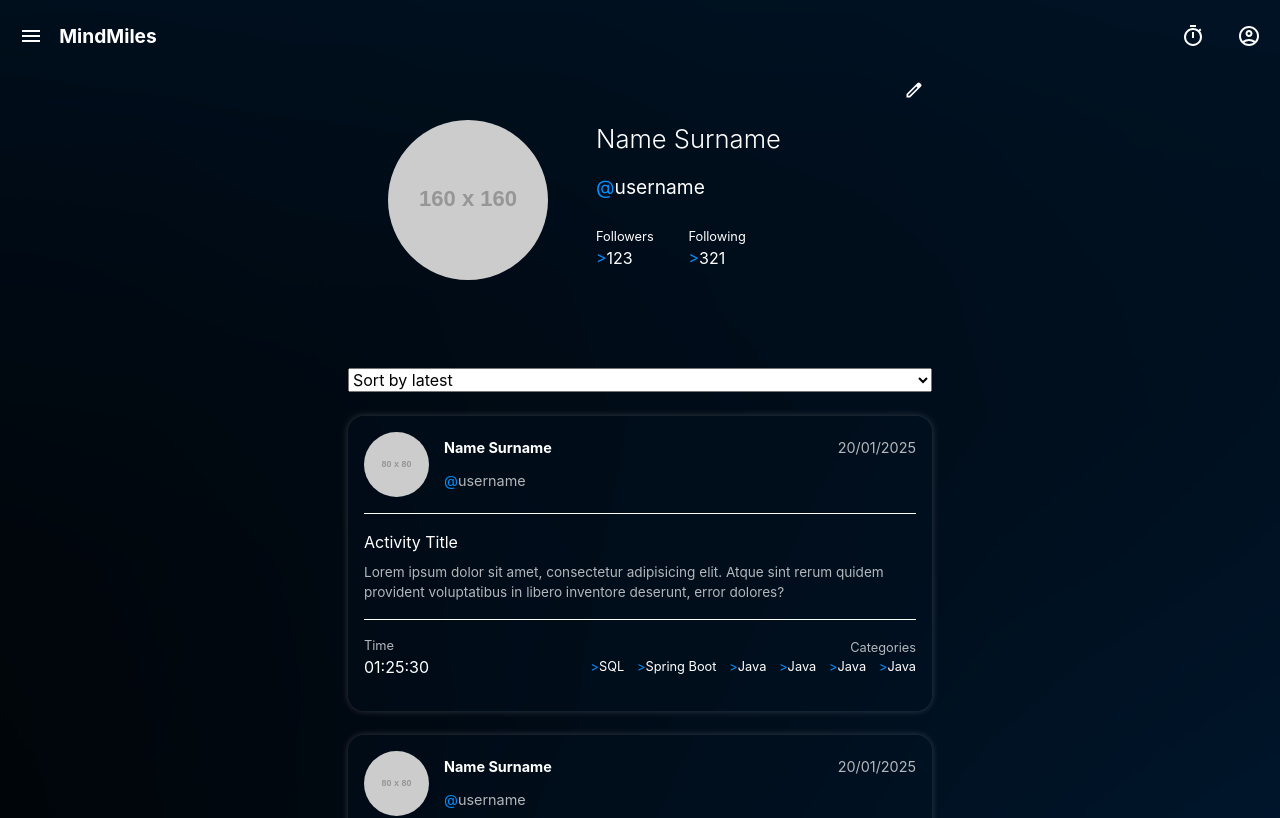
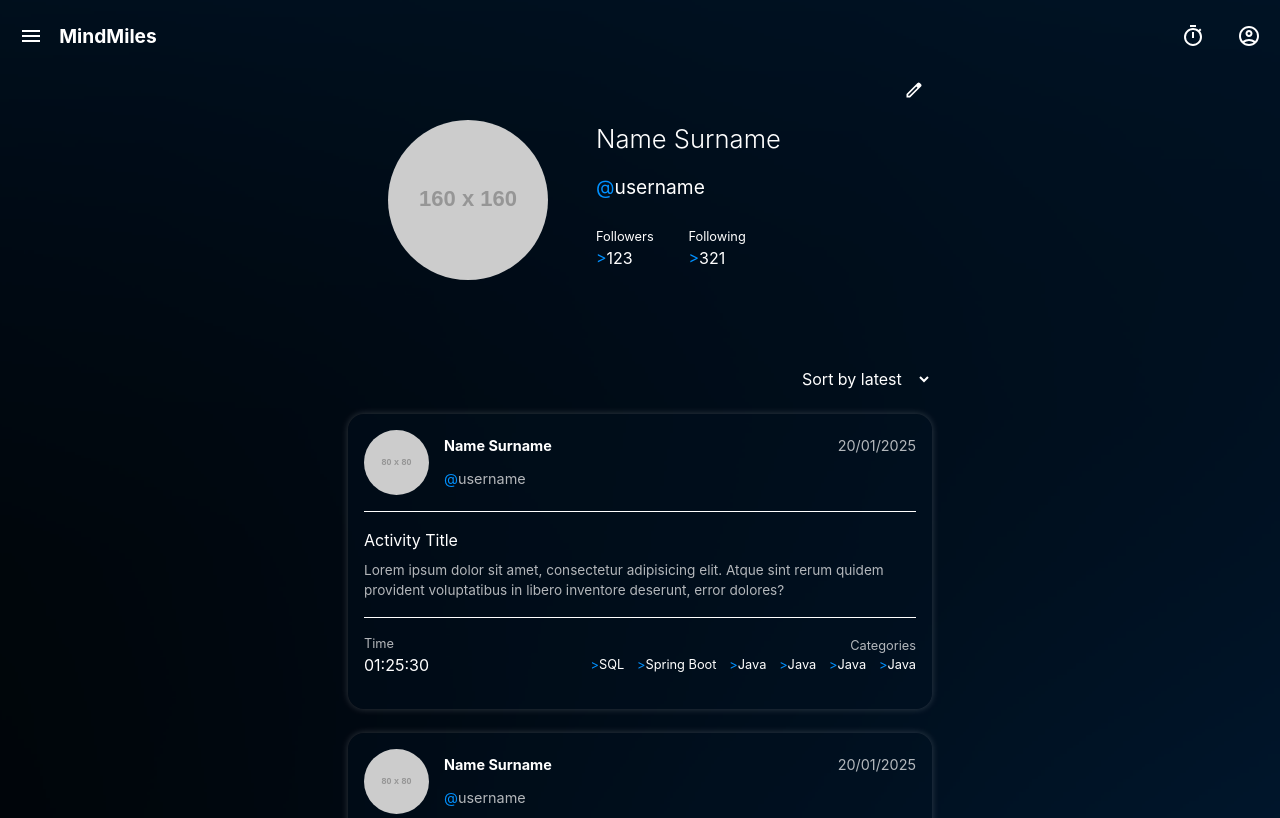
Before and after one commit to joaquimlcbfranco/mindmiles-frontend, a React (Vite) app: page / in a window 1280 px wide. Shown: the top 818 px of the page. Built offline with nearby package versions, Linux system fonts and the light colour scheme.

Commit message:
style: Style sorting selection element

```diff
--- a/src/pages/profile/Profile.module.css
+++ b/src/pages/profile/Profile.module.css
@@ -83,3 +83,11 @@
 	content: ">";
 	color: var(--blue);
 }
+
+.sort {
+  width: fit-content;
+  background: none;
+  color: white;
+  border: none;
+  margin-left: auto;
+}
```
